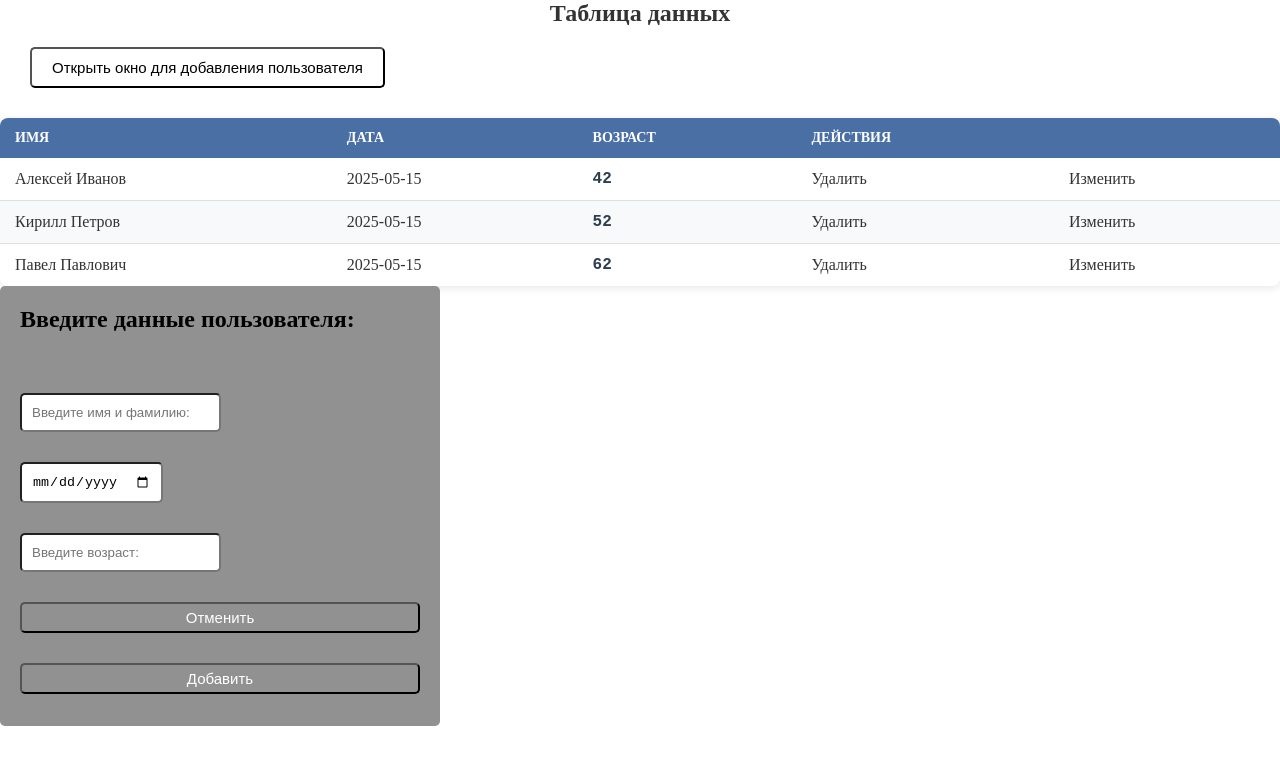
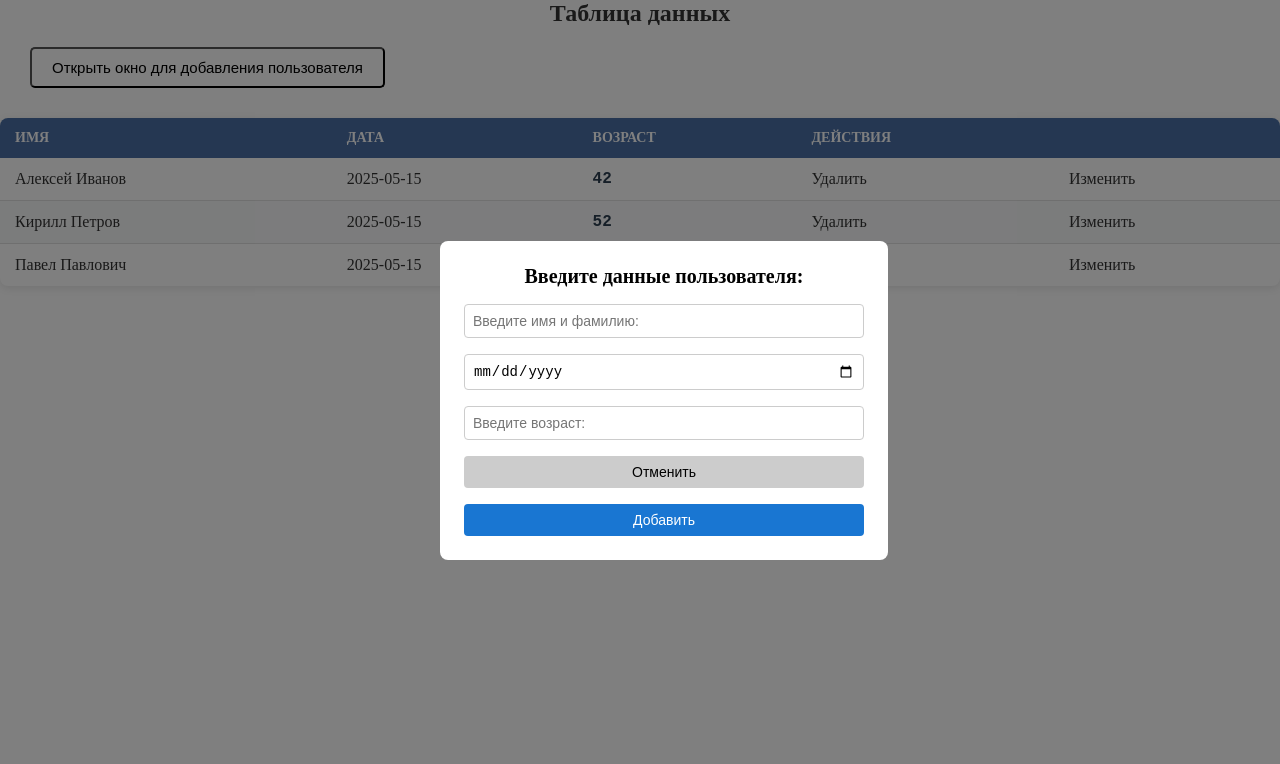
Before and after one commit to AntonKrivelo/tableProjects, a React (Create React App) app in the folder my-app/: page / in a window 1280 px wide. Both pictures are taken after a click on the button "Открыть окно для добавления пользователя". Shown: the top 764 px of the page. Built offline with nearby package versions, Linux system fonts and the light colour scheme.

Commit message:
refactoring modals, add pattern to input

```diff
--- a/my-app/src/App.js
+++ b/my-app/src/App.js
@@ -1,8 +1,5 @@
-import { useState } from 'react';
 import Table from './Components/Table/Table';
 import './App.css';
-// import Modal from './Components/Modal/Modal';
-// import ModalEdit from './Components/ModalEdit/ModalEdit';
 
 function App() {
   const usersData = [
--- /dev/null
+++ b/my-app/src/Components/ConfirmModal/ConfirmModal.jsx
@@ -0,0 +1,29 @@
+import ModalWrapper from '../ModalWrapper/ModalWrapper';
+import './ConfirmModal.scss';
+
+const ConfirmModal = ({ onClose, onSubmit }) => {
+  return (
+    <ModalWrapper onClose={onClose}>
+      <div className="wrapper">
+        <h2 className="title">Удалить элемент?</h2>
+        <div className="buttons">
+          <button className="button button--cancel" onClick={onClose} type="button">
+            Нет
+          </button>
+          <button
+            className="button button--confirm"
+            onClick={() => {
+              onSubmit();
+              onClose();
+            }}
+            type="button"
+          >
+            Да
+          </button>
+        </div>
+      </div>
+    </ModalWrapper>
+  );
+};
+
+export default ConfirmModal;
--- /dev/null
+++ b/my-app/src/Components/ConfirmModal/ConfirmModal.scss
@@ -0,0 +1,48 @@
+.wrapper {
+  padding: 20px;
+  background-color: #fff;
+  border-radius: 12px;
+  box-shadow: 0 0 12px rgba(0, 0, 0, 0.1);
+  width: 300px;
+  text-align: center;
+  font-family: sans-serif;
+}
+
+.title {
+  font-size: 18px;
+  margin-bottom: 16px;
+  color: #333;
+}
+
+.buttons {
+  display: flex;
+  justify-content: space-between;
+  gap: 12px;
+}
+
+.button {
+  padding: 8px 16px;
+  border-radius: 6px;
+  border: none;
+  cursor: pointer;
+  font-weight: 600;
+  transition: background-color 0.2s ease;
+
+  &--cancel {
+    background-color: #eee;
+    color: #333;
+
+    &:hover {
+      background-color: #ddd;
+    }
+  }
+
+  &--confirm {
+    background-color: #d32f2f;
+    color: #fff;
+
+    &:hover {
+      background-color: #b71c1c;
+    }
+  }
+}
--- a/my-app/src/Components/Modal/Modal.jsx
+++ b/my-app/src/Components/Modal/Modal.jsx
@@ -1,6 +1,7 @@
-import { useState } from 'react';
+import { useId } from 'react';
 import './Modal.scss';
 import { useForm } from 'react-hook-form';
+import ModalWrapper from '../ModalWrapper/ModalWrapper';
 
 const Modal = ({ onClose, onSubmit, userData }) => {
   const {
@@ -8,40 +9,62 @@ const Modal = ({ onClose, onSubmit, userData }) => {
     handleSubmit,
     formState: { errors },
   } = useForm();
+  const newId = useId();
+  const id = userData ? userData.id : newId;
 
   const handleFormSubmit = (userData) => {
-    let id;
     const result = { ...userData, id };
     onSubmit(result);
     onClose();
   };
 
   return (
-    <div>
-      <div className="modal__content" onClick={(e) => e.stopPropagation()}>
-        <h2>Введите данные пользователя: </h2>
+    <ModalWrapper onClose={onClose}>
+      <div className="modal" onClick={(e) => e.stopPropagation()}>
+        <h3>Введите данные пользователя: </h3>
         <form onSubmit={handleSubmit(handleFormSubmit)} className="modal__content-form">
           <div>
             <input
-              {...register('name', { required: 'Введите имя пользователя!' })}
+              {...register('name', {
+                required: 'Введите имя пользователя!',
+                pattern: {
+                  value: /^[A-Za-zА-Яа-яЁё\s]+$/,
+                  message: 'Введите корректное имя',
+                },
+              })}
               type="text"
               placeholder="Введите имя и фамилию:"
+              defaultValue={userData?.name}
             />
             {errors.name && <p>{errors.name.message}</p>}
           </div>
           <div>
             <input
-              {...register('date', { required: 'Введите дату!' })}
+              {...register('date', {
+                required: 'Введите дату!',
+                pattern: {
+                  value: /^\d{4}-\d{2}-\d{2}$/,
+                  message: 'Введите корректную дату',
+                },
+              })}
               type="date"
               placeholder="Введите дату:"
+              defaultValue={userData?.date}
             />
             {errors.date && <p>{errors.date.message}</p>}
           </div>
           <div>
             <input
-              {...register('age', { required: 'Введите возраст!' })}
+              {...register('age', {
+                required: 'Введите возраст!',
+                pattern: {
+                  value: /^\d+$/,
+                  message: 'Введите корректный возраст',
+                },
+              })}
               type="text"
               placeholder="Введите возраст:"
+              defaultValue={userData?.age}
             />
             {errors.age && <p>{errors.age.message}</p>}
           </div>
@@ -51,7 +74,7 @@ const Modal = ({ onClose, onSubmit, userData }) => {
           <button type="submit">Добавить</button>
         </form>
       </div>
-    </div>
+    </ModalWrapper>
   );
 };
 
--- a/my-app/src/Components/Modal/Modal.scss
+++ b/my-app/src/Components/Modal/Modal.scss
@@ -1,43 +1,77 @@
 .modal {
-    display: flex;
-    justify-content: center;
-    align-items: center;
-    height: 100vh;
-    width: 100vw;
-    background-color: rgba(132, 132, 132, 0.284);
-    position: fixed;
-    top: 0;
-    left: 0;
-    transition: 0.5s all;
-    &__content {
-        padding: 20px;
-        background-color: rgb(145, 145, 145);
-        height: 400px;
-        width: 400px;
-        border-radius: 5px;
-        transition: 0.5s all;
-        &-form {
+  padding: 24px;
+  background-color: #ffffff;
+  border-radius: 8px;
+  width: 100%;
+  max-width: 400px;
+  color: #000;
+
+  h3 {
+    margin-bottom: 16px;
+    font-size: 20px;
+    text-align: center;
+  }
+
+  form {
     display: flex;
     flex-direction: column;
-            margin-top: 60px;
-            row-gap: 30px;
+    gap: 16px;
+
+    div {
+      display: flex;
+      flex-direction: column;
+      gap: 4px;
+
+      label {
+        font-weight: 600;
+        margin-bottom: 4px;
+      }
+
       input {
-                padding: 10px;
-                border-radius: 5px;
+        padding: 8px;
+        border: 1px solid #ccc;
+        border-radius: 4px;
+        font-size: 14px;
+        transition: border-color 0.2s ease;
+
+        &:focus {
+          border-color: #1976d2;
+          outline: none;
         }
+      }
+
+      p {
+        color: #d32f2f;
+        font-size: 12px;
+        margin-top: 4px;
+      }
+    }
+
     button {
-               padding: 5px 5px;
+      padding: 8px 12px;
+      border: none;
+      border-radius: 4px;
+      font-size: 14px;
       cursor: pointer;
-               background-color: transparent;
-               color: #FFF;
-               border-radius: 5px;
-               outline: none;
-               font-size: 15px;
+      transition: background-color 0.2s ease;
+
+      &:first-of-type {
+        background-color: #ccc;
+        color: #000;
+
+        &:hover {
+          background-color: #bbb;
+        }
+      }
+
+      &:last-of-type {
+        background-color: #1976d2;
+        color: #fff;
+
+        &:hover {
+          background-color: #1565c0;
         }
       }
     }
   }
-
-.modal.active {
-
 }
--- a/my-app/src/Components/ModalEdit/ModalEdit.module.scss
+++ /dev/null
@@ -1,25 +0,0 @@
-.modal {
-    display: flex;
-    justify-content: center;
-    align-items: center;
-    height: 100vh;
-    width: 100vw;
-    background-color: rgba(132, 132, 132, 0.284);
-    position: fixed;
-    top: 0;
-    right: 0;
-    transform: scale(0);
-}
-.modalContent {
-        padding: 20px;
-        background-color: rgb(145, 145, 145);
-        height: 400px;
-        width: 400px;
-        border-radius: 5px;
-        transition: 0.5s all;
-}
-
-
-.modalActive {
-  transform: scale(1);
-}
--- /dev/null
+++ b/my-app/src/Components/ModalWrapper/ModalWrapper.jsx
@@ -0,0 +1,17 @@
+import './ModalWrapper.scss';
+
+const ModalWrapper = ({ children, onClose }) => {
+  const handleOverlayClick = (e) => {
+    if (e.target === e.currentTarget) {
+      onClose();
+    }
+  };
+
+  return (
+    <div className="overlay" onClick={handleOverlayClick}>
+      <div className="modalWrapper">{children}</div>
+    </div>
+  );
+};
+
+export default ModalWrapper;
--- /dev/null
+++ b/my-app/src/Components/ModalWrapper/ModalWrapper.scss
@@ -0,0 +1,19 @@
+.overlay {
+  position: fixed;
+  top: 0;
+  left: 0;
+  width: 100vw;
+  height: 100vh;
+  background-color: #00000080;
+  display: flex;
+  align-items: center;
+  justify-content: center;
+  z-index: 999;
+}
+
+.modalWrapper {
+  padding: 24px;
+  border-radius: 12px;
+  max-width: 400px;
+  width: 100%;
+}
--- a/my-app/src/Components/Table/Table.jsx
+++ b/my-app/src/Components/Table/Table.jsx
@@ -1,15 +1,29 @@
 import { useState } from 'react';
 import './Table.scss';
 import Modal from '../Modal/Modal';
+import ConfirmModal from '../ConfirmModal/ConfirmModal';
 
 const Table = ({ data }) => {
   const [usersData, setUsersData] = useState(data);
   const [isModalOpen, setIsModalOpen] = useState(false);
+  const [editData, setEditData] = useState(null);
+  const [removeItemId, setRemoveItemId] = useState(null);
 
   const deleteUser = (idToItem) => {
     setUsersData((prevItems) => prevItems.filter((usersData) => usersData.id !== idToItem));
   };
 
+  const handleAddSubmit = (formData) => {
+    setUsersData([...usersData, formData]);
+  };
+
+  const handleEditSubmit = (updatedData) => {
+    setUsersData(
+      usersData.map((item) => {
+        return item.id === updatedData.id ? updatedData : item;
+      }),
+    );
+  };
   return (
     <div className="table-container">
       <h2 className="table-title">Таблица данных</h2>
@@ -38,17 +52,26 @@ const Table = ({ data }) => {
               <td>{item.name}</td>
               <td>{item.date}</td>
               <td>{item.age}</td>
-              <td className="delete-btn" onClick={() => deleteUser(item.id)}>
+              <td className="delete-btn" onClick={() => setRemoveItemId(item.id)}>
                 Удалить
               </td>
-              <td className="edit-btn" onClick={() => {}}>
+              <td className="edit-btn" onClick={() => setEditData(item)}>
                 Изменить
               </td>
             </tr>
           ))}
         </tbody>
       </table>
-      {isModalOpen && <Modal onClose={() => setIsModalOpen(false)} userData={data} />}
+      {isModalOpen && <Modal onSubmit={handleAddSubmit} onClose={() => setIsModalOpen(false)} />}
+      {editData && (
+        <Modal userData={editData} onSubmit={handleEditSubmit} onClose={() => setEditData(null)} />
+      )}
+      {removeItemId && (
+        <ConfirmModal
+          onClose={() => setRemoveItemId(null)}
+          onSubmit={() => deleteUser(removeItemId)}
+        />
+      )}
     </div>
   );
 };
```
Also changed, not shown: my-app/src/Components/ModalEdit/ModalEdit.jsx (deleted, +0 -55 lines). Lines whose indentation alone changed are shown as unchanged.
